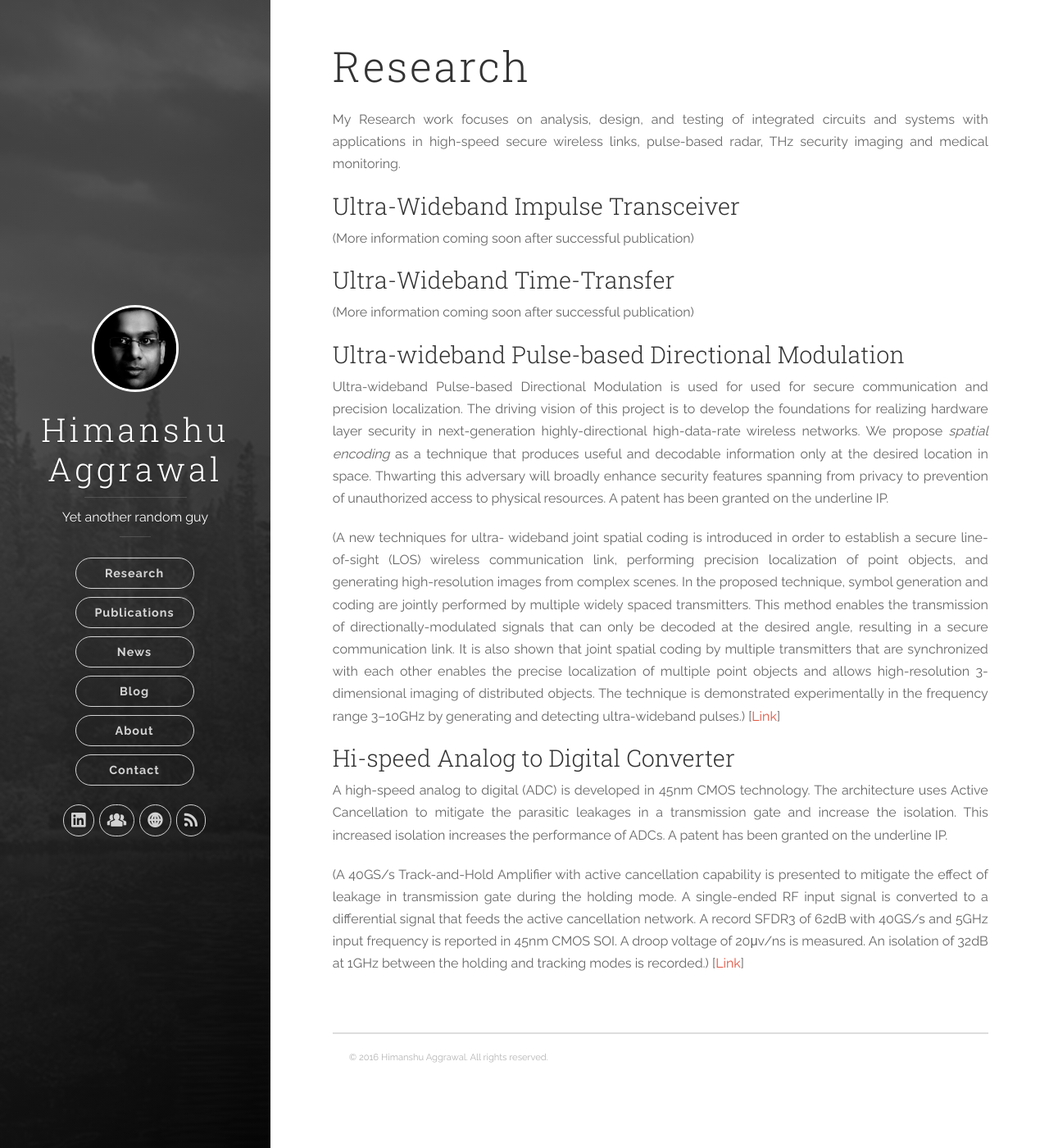
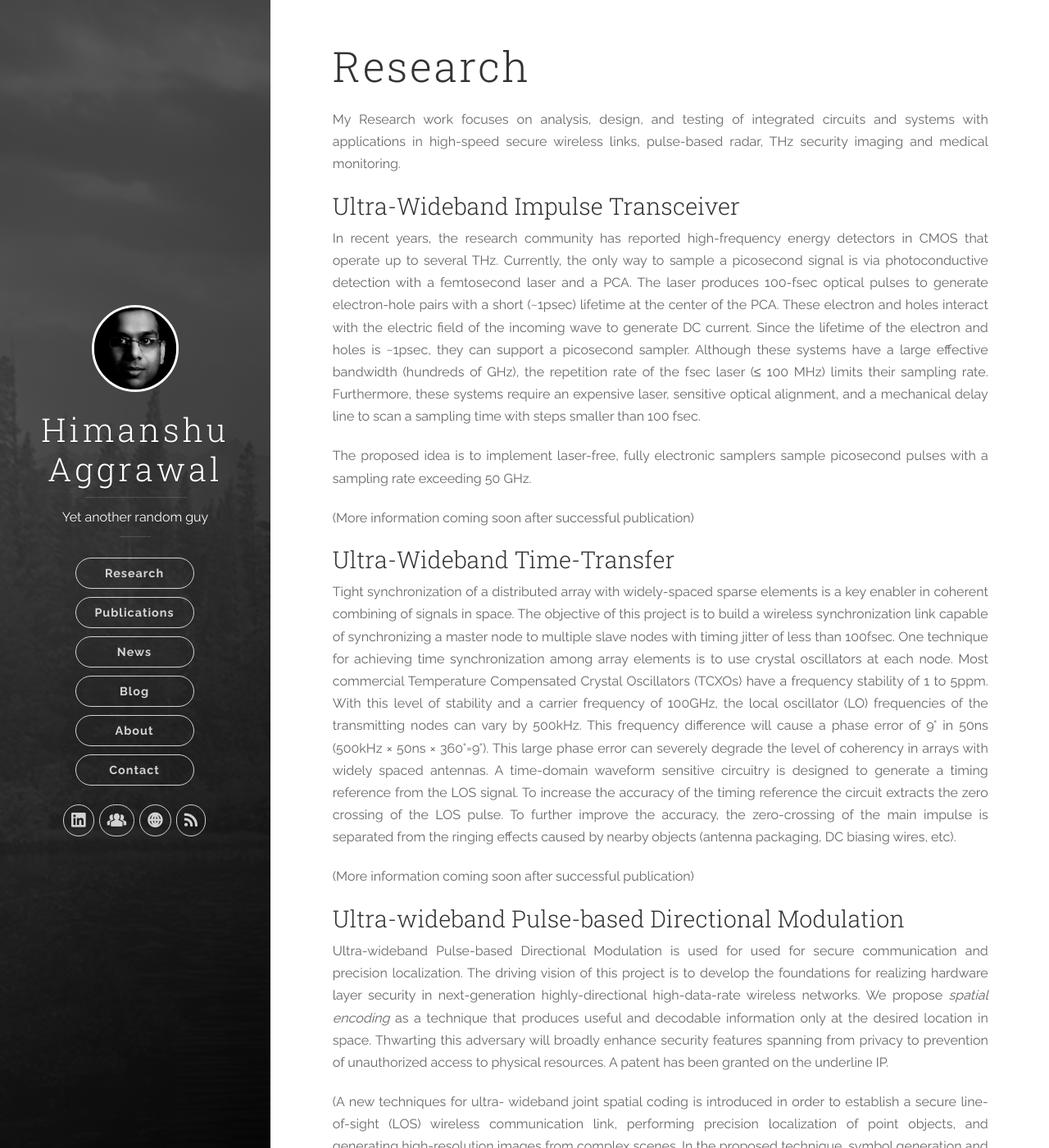
Before and after one commit to ahimanshu13/ahimanshu13.github.io, a Jekyll site: the page built from research/index.md, in a window 1280 px wide and 1400 px high. Shown: the whole window at 82% size. Built offline with Jekyll 4.4.1, drawn with Linux system fonts in a browser that asks for light colours; nearby versions of some CDN libraries.

Commit message:
Update Research

```diff
--- a/research/index.md
+++ b/research/index.md
@@ -7,17 +7,18 @@ My Research work focuses on analysis, design, and testing of integrated circuits
 
 ###  Ultra-Wideband Impulse Transceiver
 
+In recent years, the research community has reported high-frequency energy detectors in CMOS that operate up to several THz. Currently, the only way to sample a picosecond signal is via photoconductive detection with a femtosecond laser and a PCA. The laser produces 100-fsec optical pulses to generate electron-hole pairs with a short (~1psec) lifetime at the center of the PCA. These electron and holes interact with the electric field of the incoming wave to generate DC current. Since the lifetime of the electron and holes is ~1psec, they can support a picosecond sampler. Although these systems have a large effective bandwidth (hundreds of GHz), the repetition rate of the fsec laser (≤ 100 MHz) limits their sampling rate. Furthermore, these systems require an expensive laser, sensitive optical alignment, and a mechanical delay line to scan a sampling time with steps smaller than 100 fsec.
+
+The proposed idea is to implement laser-free, fully electronic samplers sample picosecond pulses with a sampling rate exceeding 50 GHz.
+
 (More information coming soon after successful publication)
 
 
 ### Ultra-Wideband Time-Transfer
 
+Tight synchronization of a distributed array with widely-spaced sparse elements is a key enabler in coherent combining of signals in space. The objective of this project is to build a wireless synchronization link capable of synchronizing a master node to multiple slave nodes with timing jitter of less than 100fsec. One technique for achieving time synchronization among array elements is to use crystal oscillators at each node. Most commercial Temperature Compensated Crystal Oscillators (TCXOs) have a frequency stability of 1 to 5ppm. With this level of stability and a carrier frequency of 100GHz, the local oscillator (LO) frequencies of the transmitting nodes can vary by 500kHz. This frequency difference will cause a phase error of 9° in 50ns (500kHz × 50ns × 360°=9°). This large phase error can severely degrade the level of coherency in arrays with widely spaced antennas. A time-domain waveform sensitive circuitry is designed to generate a timing reference from the LOS signal. To increase the accuracy of the timing reference the circuit extracts the zero crossing of the LOS pulse. To further improve the accuracy, the zero-crossing of the main impulse is separated from the ringing effects caused by nearby objects (antenna packaging, DC biasing wires, etc).
+
 (More information coming soon after successful publication)
-
-
-
-
-
 
 
 ### Ultra-wideband Pulse-based Directional Modulation
```
